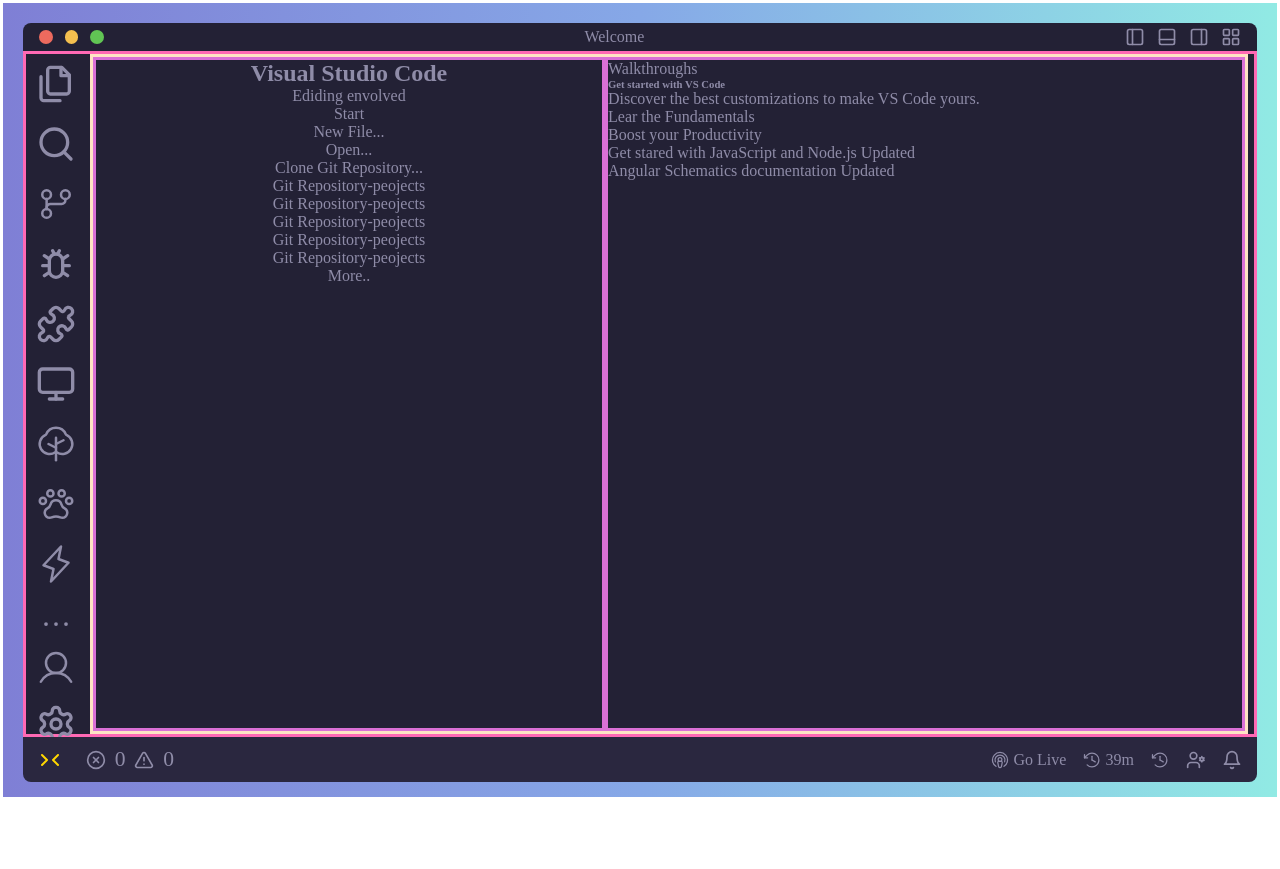
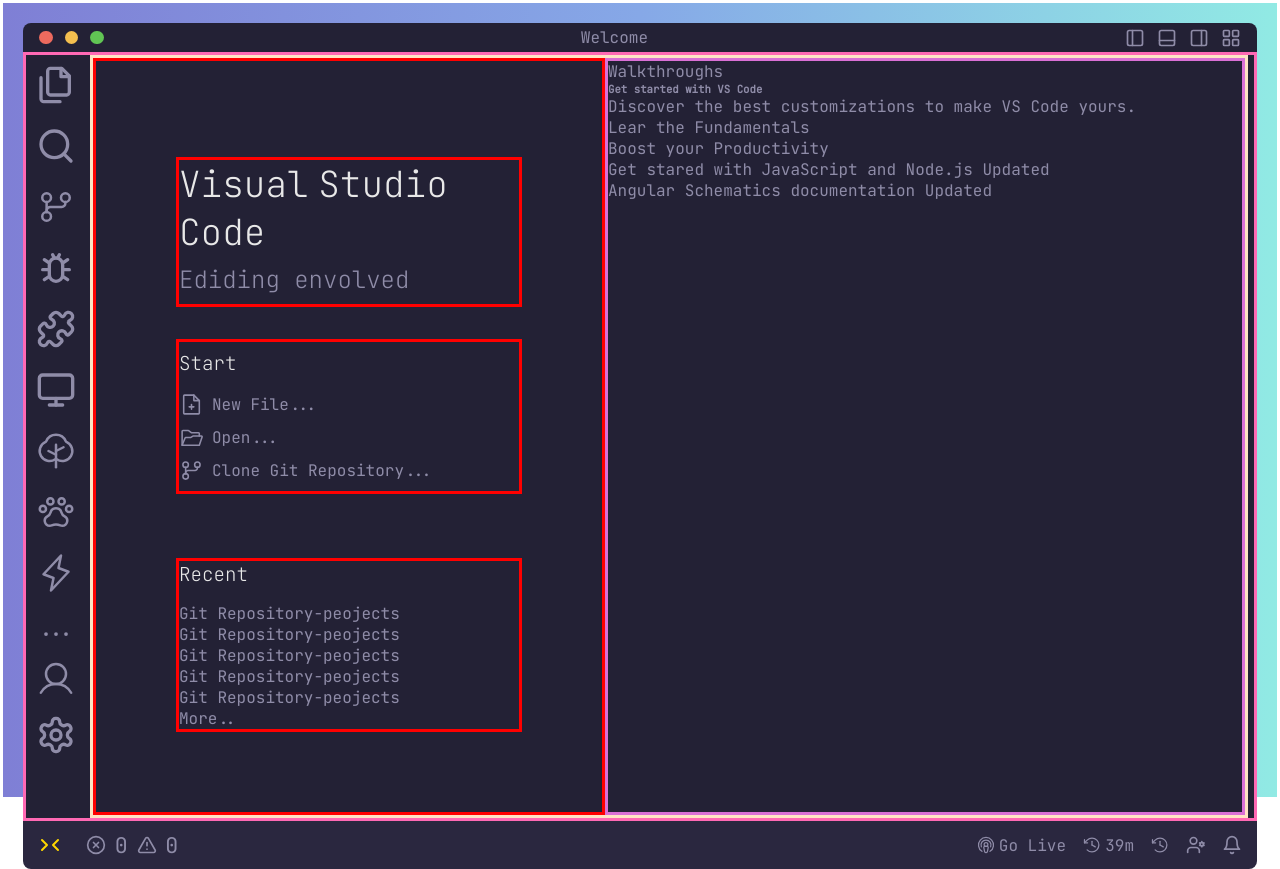
Before and after one commit to Andreas-Ziegler22/my-vsc-view, a React (Vite) app: page / in a window 1280 px wide. Before the commit the page ends 800 px from the top, so only its background shows below. Built offline with nearby package versions, Linux system fonts and the light colour scheme.

Commit message:
css content left side update

```diff
--- a/src/components/Content/Article-left.css
+++ b/src/components/Content/Article-left.css
@@ -1,11 +1,62 @@
 .article-left {
-  text-align: center;
-  border: 3px solid orchid;
+  padding: 5rem;
   color: #8f8ca8;
   width: 40vw;
+  border: 3px solid red;
 }
+.article-header {
+  border: 3px solid red;
+  margin: 1rem 0;
+  line-height: 3rem;
+}
+.article-header h1 {
+  font-size: 2.25rem;
+  font-weight: 200;
+  color: #e8e8e8;
+  word-spacing: -0.75rem;
+}
+.article-header p {
+  font-size: 1.5rem;
+  font-weight: 100;
+}
+.flex-list {
+  margin-top: 2rem;
+  border: 3px solid red;
+  display: flex;
+  flex-direction: column;
+  justify-content: center;
+  align-items: flex-start;
+}
+.flex-list li:first-child {
+  margin-bottom: 1rem;
+  color: #e8e8e8;
+  font-size: 1.2rem;
+  font-weight: 100;
+}
+/* .Li-title {
+  color: #e8e8e8;
+  font-size: 1.2rem;
+  font-weight: 100;
+} */
+
 .flex-list li {
   list-style: none;
+  display: flex;
+  flex-direction: row;
+  align-items: center;
+  gap: 0.5rem;
+  margin: 0.5rem 0;
+}
+/* repository */
+.gitRepo {
+  border: 3px solid red;
+  margin-top: 4rem;
+}
+.gitRepo li:first-child {
+  color: #e8e8e8;
+  font-size: 1.2rem;
+  font-weight: 100;
+  margin-bottom: 1rem;
 }
 .gitRepo li {
   list-style: none;
--- a/src/components/Content/Article-left.tsx
+++ b/src/components/Content/Article-left.tsx
@@ -1,3 +1,4 @@
+import { FilePlus, FolderNotchOpen, GitBranch } from "phosphor-react";
 import "./Article-left.css";
 
 export function ArticleLeft() {
@@ -11,13 +12,23 @@
       <div className="flex-list">
         <ul>
           <li className="Li-title">Start</li>
-          <li>New File...</li>
-          <li>Open...</li>
-          <li>Clone Git Repository...</li>
+          <li>
+            <FilePlus size={25} />
+            New File...
+          </li>
+          <li>
+            <FolderNotchOpen size={25} />
+            Open...
+          </li>
+          <li>
+            <GitBranch size={25} />
+            Clone Git Repository...
+          </li>
         </ul>
       </div>
       <div className="gitRepo">
         <ul>
+          <li>Recent</li>
           <li>Git Repository-peojects</li>
           <li>Git Repository-peojects</li>
           <li>Git Repository-peojects</li>
--- a/src/styles/global.css
+++ b/src/styles/global.css
@@ -1,5 +1,8 @@
+@import url("https://fonts.googleapis.com/css2?family=Big+Shoulders+Display:wght@700&family=JetBrains+Mono:wght@200;400&display=swap");
+
 * {
   margin: 0;
   padding: 0;
   box-sizing: border-box;
+  font-family: "JetBrains Mono", monospace;
 }
```
